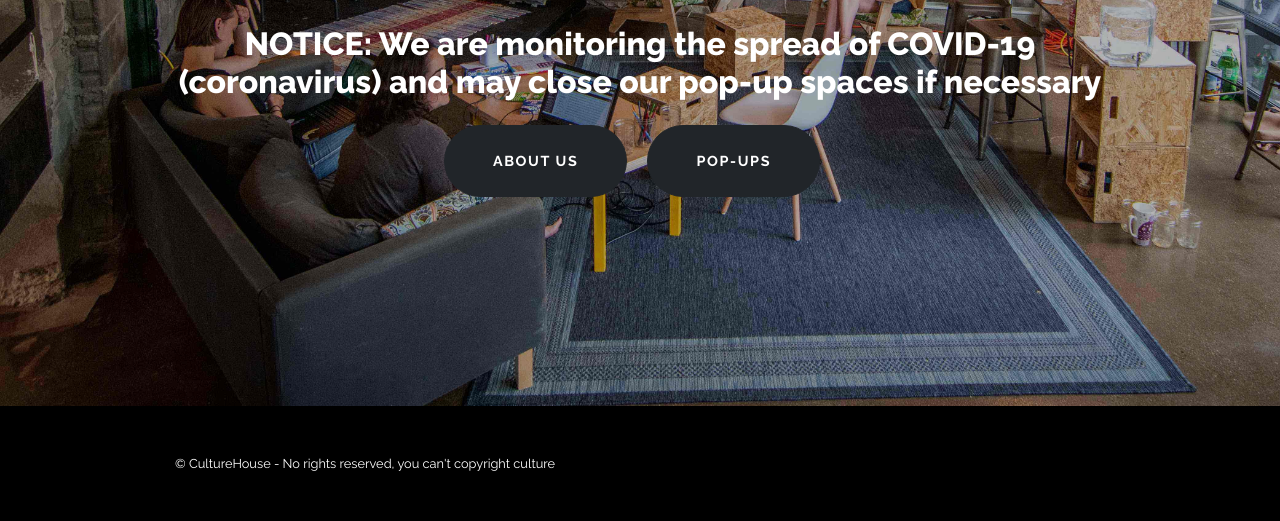
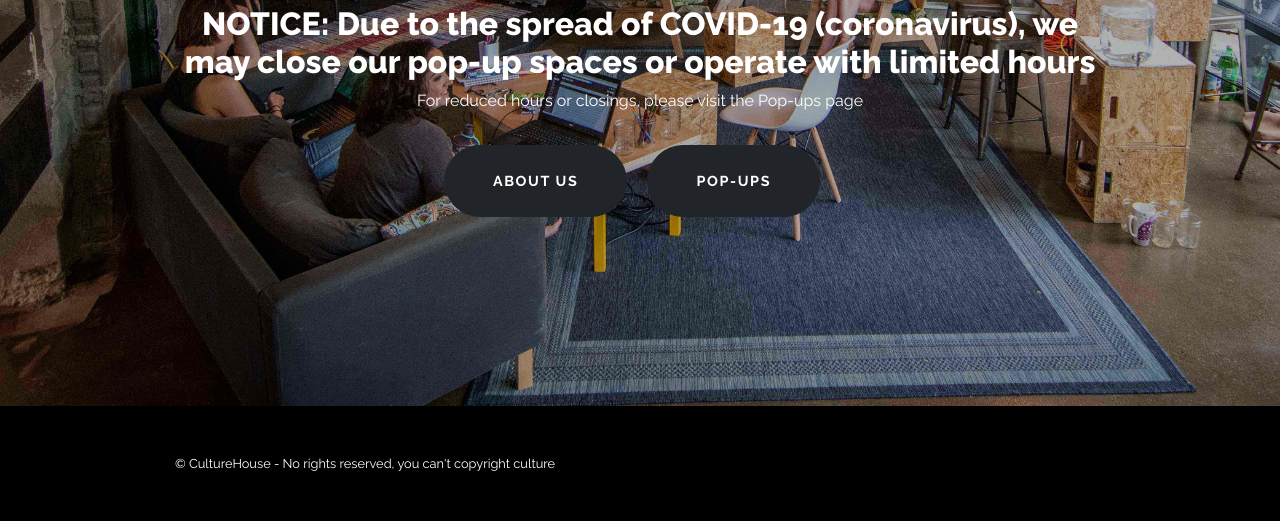
Before and after one commit to culturehouse/culturehouse.github.io, a website: page index.html in a window 1280 px wide. Shown: the part 394-915 px from the top of the page. Drawn offline with Linux system fonts and the light colour scheme.

Commit message:
closed notices

```diff
--- a/index.html
+++ b/index.html
@@ -73,7 +73,8 @@
       <div class="masthead-content">
         <div class="container">
           <h1 class="masthead-heading mb-0m spacing">A pop-up community space</h1>
-          <h2 class= "text-white">NOTICE: We are monitoring the spread of COVID-19 (coronavirus) and may close our pop-up spaces if necessary</h2>
+          <h2 class= "text-white">NOTICE: Due to the spread of COVID-19 (coronavirus), we may close our pop-up spaces or operate with limited hours</h2>
+          <p><a class= "text-white" href="popups.html">For reduced hours or closings, please visit the Pop-ups page</a></p>
           <!-- <h2 class= "text-white">NOTICE: Due to the spread of COVID-19 (coronavirus), CultureHouse is CLOSED</h2> -->
           <a href="about.html" class="btn btn-primary btn-xl rounded-pill">About us</a>
           <a href="popups.html" class="btn btn-primary btn-xl rounded-pill">Pop-ups</a>
```
Also changed, not shown: popups.html (+2 -0 lines).
